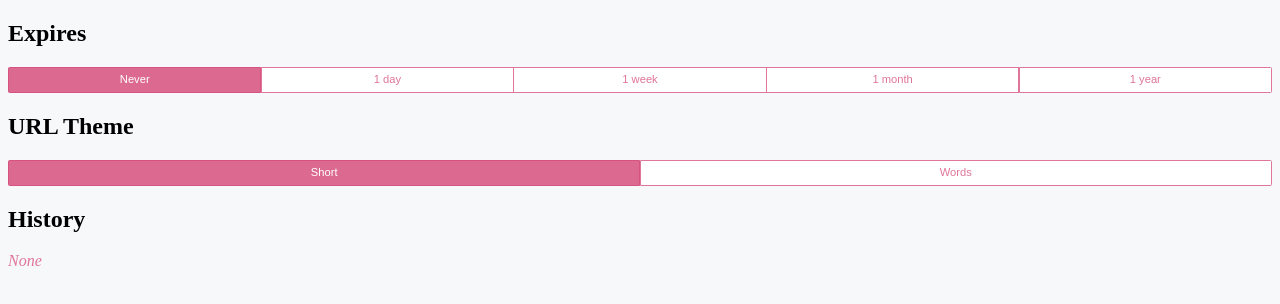
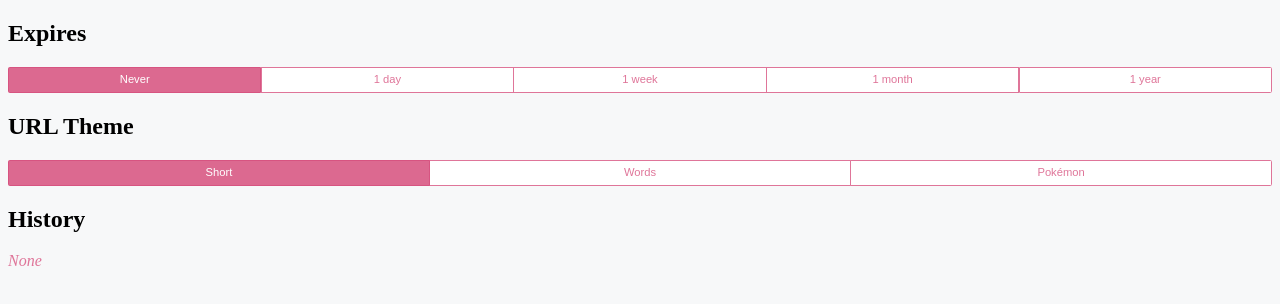
Before and after one commit to long-af/browser-extension, a browser extension: page src/options.html in a window 1280 px wide. Drawn offline with Linux system fonts and the light colour scheme.

Commit message:
Added pokemon url theme

```diff
--- a/src/options.html
+++ b/src/options.html
@@ -1,6 +1,7 @@
 <!DOCTYPE html>
 <html>
 	<head>
+		<meta charset="UTF-8">
 		<style>
 
 			/* == == */
@@ -132,6 +133,7 @@
 			<div class="btn-group">
 				<button class="btn" value="null">Short</button>
 				<button class="btn" value="words">Words</button>
+				<button class="btn" value="pokemon">Pokémon</button>
 			</div>
 		</div>
 		<div id="history">
```
